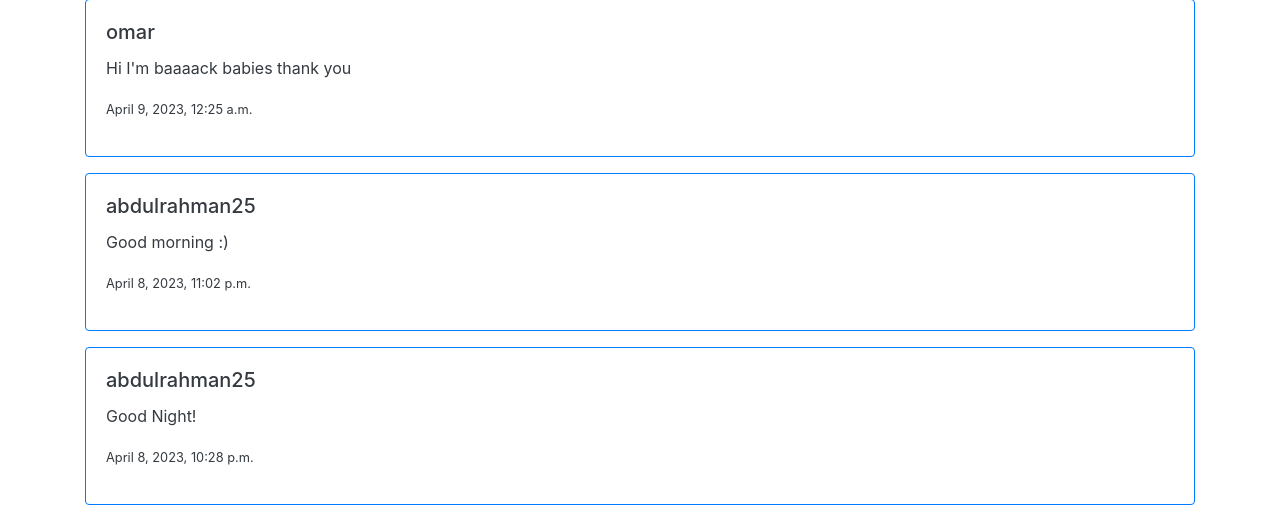
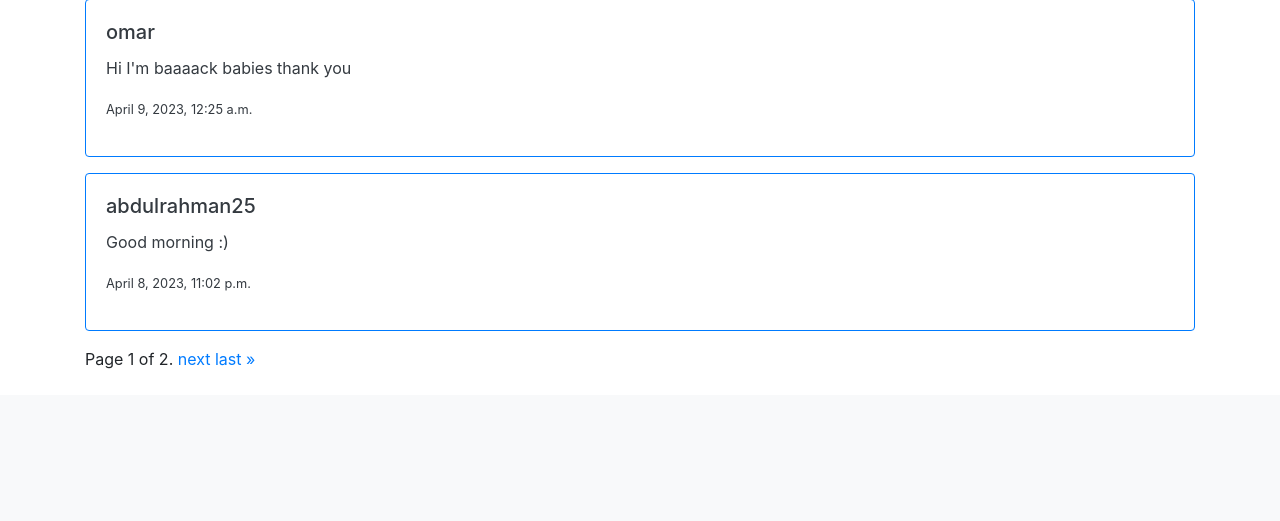
Before and after one commit to Abdulrahman2524/Network-CS50W, a Django app: page / in a window 1280 px wide. Shown: the part 1495-2016 px from the top of the page. After the commit the page ends 1864 px from the top, so only its background shows below. Run offline with Django 3.2, Linux system fonts and the light colour scheme; data comes from the database, SQL or seed files in the repository; both versions use the stored data as it was after the commit; some libraries are stand-ins or nearby versions.

Commit message:
Made the Edit Post & Pagination Specification

```diff
--- a/network/static/network/index.js
+++ b/network/static/network/index.js
@@ -1,5 +1,4 @@
 document.addEventListener('DOMContentLoaded', function() {
-    console.log("Clicked")
 
 });
 function edit_post(id){
@@ -16,7 +15,7 @@ function edit_post(id){
     edit_button.addEventListener('click', () => {
 
         if (edit_area.value == text.innerHTML){
-            alert(`you haven't change any thing`)
+            alert(`You Haven't Change Any Thing!`)
         }else {
             update_post(id, edit_area.value)
             edit_area.style.display = 'none';
@@ -43,6 +42,9 @@ function clickedBtn(id) {
                 document.getElementById(id).querySelector('#heart').innerHTML = `<svg xmlns="http://www.w3.org/2000/svg" width="16" height="16" fill="red" class="bi bi-heart" viewBox="0 0 16 16">
                 <path d="m8 2.748-.717-.737C5.6.281 2.514.878 1.4 3.053c-.523 1.023-.641 2.5.314 4.385.92 1.815 2.834 3.989 6.286 6.357 3.452-2.368 5.365-4.542 6.286-6.357.955-1.886.838-3.362.314-4.385C13.486.878 10.4.28 8.717 2.01L8 2.748zM8 15C-7.333 4.868 3.279-3.04 7.824 1.143c.06.055.119.112.176.171a3.12 3.12 0 0 1 .176-.17C12.72-3.042 23.333 4.867 8 15z"/>
               </svg>`;
+              let num = parseInt(document.getElementById(id).querySelector('#number_likes').innerHTML);
+              num -= 1;
+              document.getElementById(id).querySelector('#number_likes').innerHTML = num;
             }
         })
         .catch((error) => {
@@ -50,6 +52,9 @@ function clickedBtn(id) {
         document.getElementById(id).querySelector('#heart').innerHTML = `<svg xmlns="http://www.w3.org/2000/svg" width="16" height="16" fill="currentColor" class="bi bi-heart-fill" viewBox="0 0 16 16">
         <path fill-rule="evenodd" d="M8 1.314C12.438-3.248 23.534 4.735 8 15-7.534 4.736 3.562-3.248 8 1.314z"/>
       </svg>`;
+        let num = parseInt(document.getElementById(id).querySelector('#number_likes').innerHTML);
+        num += 1;
+        document.getElementById(id).querySelector('#number_likes').innerHTML = num;
 
       });
 
--- a/network/static/network/styles.css
+++ b/network/static/network/styles.css
@@ -36,3 +36,16 @@
 .heart-div {
     display: inline-block;
 }
+.next {
+    position: -webkit-sticky;
+    position: sticky;
+    width: 80px;
+    top: 0;
+    left: 100%;
+    overflow: visible;
+    display: none;
+}
+.stop-scrolling {
+    height: 100%;
+    overflow: hidden;
+  }
--- a/network/templates/network/index.html
+++ b/network/templates/network/index.html
@@ -18,26 +18,28 @@
     </div><br>
 {% endif %}
 <div class="container" id="all_posts">
-    {% for post in posts %}
-    <div class="card border-primary mb-3" style="max-width: 100%;" id="{{post.id}}">
+
+{% for contact in page_obj %}
+    {# Each "contact" is a Contact model object. #}
+    <div class="card border-primary mb-3" style="max-width: 100%;" id="{{contact.id}}">
       <div class="card-body text-dark">
         <h5 class="card-title">
           {% if user.is_authenticated %}
-              <a href="{% url 'profile' id=post.user.id%}"> {{ post.user }}</a>
+            <a href="{% url 'profile' id=contact.user.id%}"> {{ contact.user }}</a>
           {% else %}
-              {{ post.user }}
+            {{ contact.user }}
           {% endif %}
         </h5>
-          <p class="card-text" id="edit-text">{{ post.text }}</p>
-          <textarea class="form-control edit-area" id="edit-area" rows="3" name="post">{{ post.text }}</textarea>
+        <p class="card-text" id="edit-text">{{ contact.text }}</p>
+        <textarea class="form-control edit-area" id="edit-area" rows="3" name="post">{{ contact.text }}</textarea>
         <button type="submit" class="btn btn-danger edit-area edit0" id="edit0">Save</button>
 
-          <p class="card-text"><small class="text-body-secondary ">{{ post.date }}</small></p>
+        <p class="card-text"><small class="text-body-secondary ">{{ contact.date }}</small></p>
         <div class="content">
         {% if user.is_authenticated %}
-          <button type="button" class="like-button" id="{{post.id}}" value="{{requsert.user.id}}" onclick="clickedBtn(this.id)" style="color: red;">
+        <button type="button" class="like-button" id="{{contact.id}}" value="{{requsert.user.id}}" onclick="clickedBtn(this.id)" style="color: red;">
         <div id="heart" class="heart-div">
-          {% if post.id in likes %}
+        {% if contact.id in likes %}
           <svg xmlns="http://www.w3.org/2000/svg" width="16" height="16" fill="currentColor" class="bi bi-heart-fill" viewBox="0 0 16 16">
             <path fill-rule="evenodd" d="M8 1.314C12.438-3.248 23.534 4.735 8 15-7.534 4.736 3.562-3.248 8 1.314z"/>
           </svg>
@@ -48,13 +50,13 @@
         {% endif %}
       </div>
         {% for i,j in num_likes.items %}
-            {% if i == post.id %}
-              <span class="like-number" style="color: black;">{{ j }}</span>
+          {% if i == contact.id %}
+            <span class="like-number" style="color: black;" id="number_likes">{{ j }}</span>
           {% endif %}
         {% endfor %}
       </button>
-        {% if request.user.id == post.user.id %}
-            <button class="edit-btn" id="{{post.id}}" onclick="edit_post(this.id)"><svg xmlns="http://www.w3.org/2000/svg" width="16" height="16" fill="currentColor" class="bi bi-pencil-square" viewBox="0 0 16 16">
+      {% if request.user.id == contact.user.id %}
+          <button class="edit-btn" id="{{contact.id}}" onclick="edit_post(this.id)"><svg xmlns="http://www.w3.org/2000/svg" width="16" height="16" fill="currentColor" class="bi bi-pencil-square" viewBox="0 0 16 16">
             <path d="M15.502 1.94a.5.5 0 0 1 0 .706L14.459 3.69l-2-2L13.502.646a.5.5 0 0 1 .707 0l1.293 1.293zm-1.75 2.456-2-2L4.939 9.21a.5.5 0 0 0-.121.196l-.805 2.414a.25.25 0 0 0 .316.316l2.414-.805a.5.5 0 0 0 .196-.12l6.813-6.814z"/>
             <path fill-rule="evenodd" d="M1 13.5A1.5 1.5 0 0 0 2.5 15h11a1.5 1.5 0 0 0 1.5-1.5v-6a.5.5 0 0 0-1 0v6a.5.5 0 0 1-.5.5h-11a.5.5 0 0 1-.5-.5v-11a.5.5 0 0 1 .5-.5H9a.5.5 0 0 0 0-1H2.5A1.5 1.5 0 0 0 1 2.5v11z"/>
           </svg></button>
@@ -65,7 +67,27 @@
       </div>
   </div>
 {% endfor %}
+<nav aria-label="Page navigation example">
+<div class="pagination">
+    <span class="step-links">
+        {% if page_obj.has_previous %}
+            <a href="?page=1">&laquo; first</a>
+            <a href="?page={{ page_obj.previous_page_number }}">previous</a>
+        {% endif %}
+
+        <span class="current">
+            Page {{ page_obj.number }} of {{ page_obj.paginator.num_pages }}.
+        </span>
+
+        {% if page_obj.has_next %}
+            <a href="?page={{ page_obj.next_page_number }}">next</a>
+            <a href="?page={{ page_obj.paginator.num_pages }}">last &raquo;</a>
+        {% endif %}
+    </span>
+</div><br>
+
 </div>
+
 {% endblock %}
 {% block script %}
     <script type = "text/javascript" src="{% static 'network/index.js' %}"></script>
--- a/network/views.py
+++ b/network/views.py
@@ -1,5 +1,3 @@
-from collections import Counter
-from itertools import count
 from django.contrib.auth import authenticate, login, logout
 from django.db import IntegrityError
 from django.http import HttpResponse, HttpResponseRedirect
@@ -9,6 +7,7 @@ from django.views.decorators.csrf import csrf_exempt
 from django.contrib.auth.decorators import login_required
 from django.http import JsonResponse
 import json
+from django.core.paginator import Paginator
 from .models import *
 
 
@@ -23,14 +22,19 @@ def index(request):
         else:
             num_likes[j] =1
 
-    print(num_likes)
+    contact_list = newPost.objects.all().order_by('-date')
+    paginator = Paginator(contact_list, 10) # Show 10 contacts per page.
 
+    page_number = request.GET.get('page')
+    page_obj = paginator.get_page(page_number)
 
+    print(page_obj)
     return render(request, "network/index.html",{
         "posts": all_posts,
         "likes": user_likes,
         "num_likes": num_likes,
         "message": "All Posts",
+        "page_obj": page_obj,
     })
 
 
@@ -106,13 +110,25 @@ def profile(request, id):
     following = UserFollowing.objects.filter(user_id=id)
     followers = UserFollowing.objects.filter(following_user_id = id)
     username = User.objects.get(id=id)
+    user_likes = likePost.objects.filter(user=request.user.id).values_list("post", flat=True)
+    likes = likePost.objects.all().values_list("post", flat=True)
+    num_likes = {}
+    for j in likes:
+        if j in num_likes:
+            num_likes[j] +=1
+        else:
+            num_likes[j] =1
+
     return render(request, "network/profile.html",{
-        "posts": all_posts,
+        "page_obj": all_posts,
         "following": following.count(),
         "followers" : followers.count(),
         "myfollowers": followers,
         "id": id,
-        "username": username.username
+        "username": username.username,
+        "likes": user_likes,
+        "num_likes": num_likes,
+
     })
 
 @csrf_exempt
@@ -167,9 +183,19 @@ def followingPosts(request):
 
             following_post.append(i)
 
+    user_likes = likePost.objects.filter(user=request.user.id).values_list("post", flat=True)
+    likes = likePost.objects.all().values_list("post", flat=True)
+    num_likes = {}
+    for j in likes:
+        if j in num_likes:
+            num_likes[j] +=1
+        else:
+            num_likes[j] =1
 
     return render(request, "network/index.html",{
-        "posts": following_post,
+        "page_obj": following_post,
+        "likes": user_likes,
+        "num_likes": num_likes,
         "message": "Following Posts",
     })
 
```
Also changed, not shown: network/templates/network/profile.html (+50 -14 lines), db.sqlite3. Lines whose indentation alone changed are shown as unchanged.
